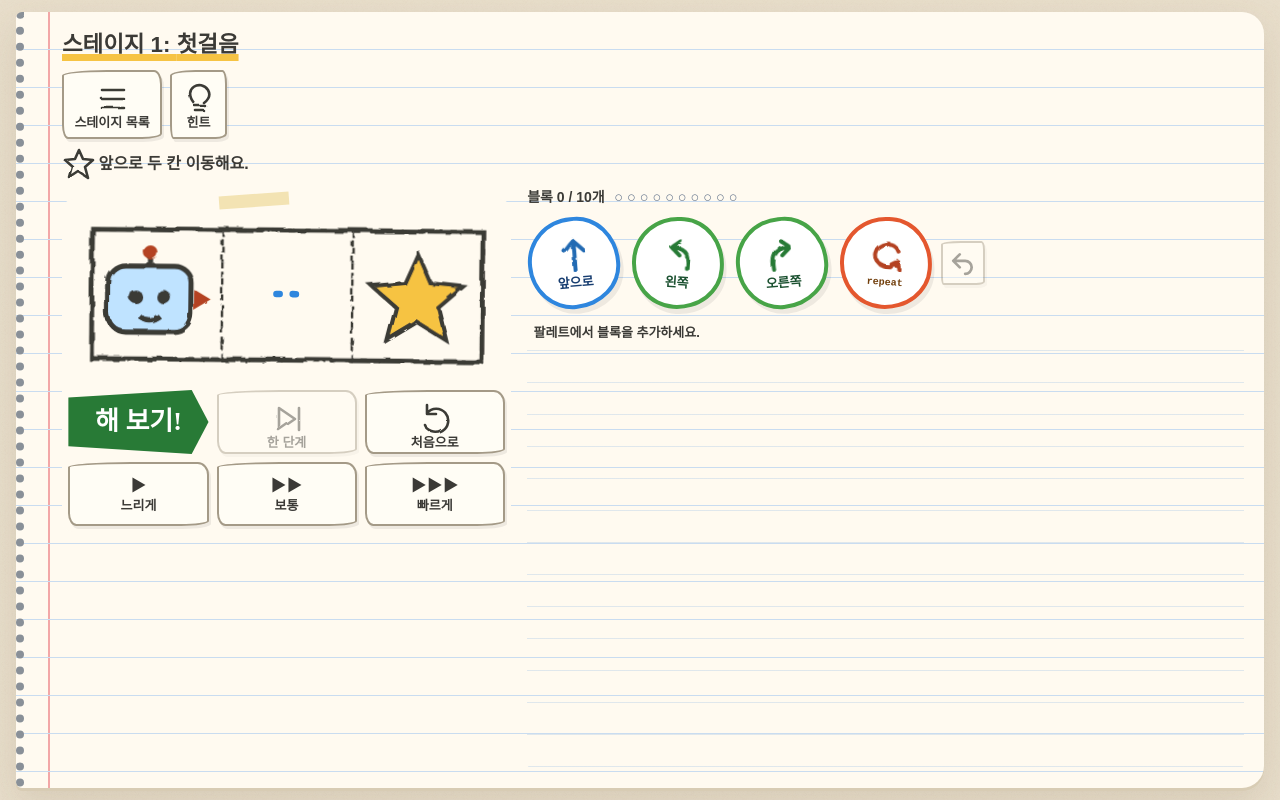
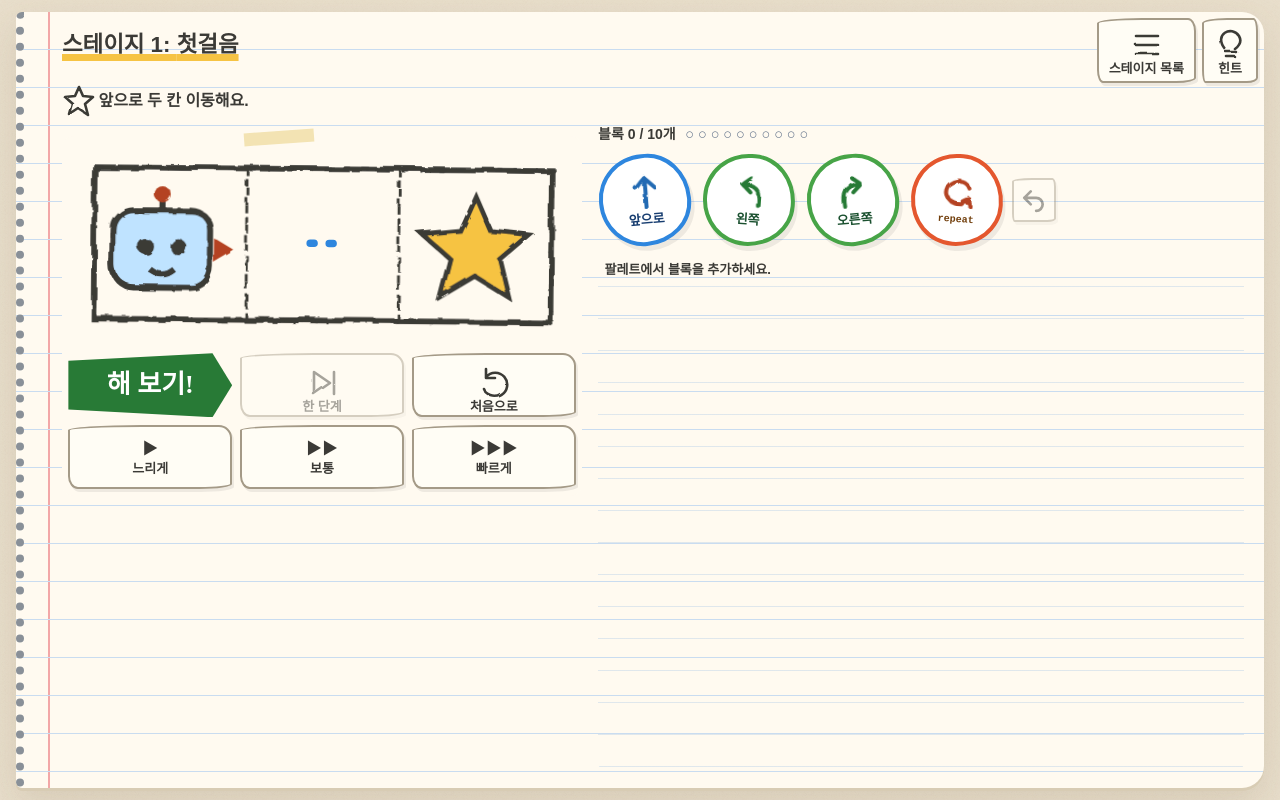
Before and after one commit to jobchoi/Lealnspire, a React (Vite) app: page / in a window 1280 px wide. Both pictures are taken after a click on the button "시작하기". Built offline with nearby package versions, Linux system fonts and the light colour scheme; a web font is replaced by a local one.

Commit message:
T64 1차: 데스크톱 맵을 시안처럼 크게(버튼 줄을 제목 줄로, 맵 열 44%, 게임기 LCD 확대), T63 QC 완료 기록
Co-Authored-By: Claude Opus 5.5 <noreply@anthropic.com>

```diff
--- a/src/index.css
+++ b/src/index.css
@@ -926,3 +926,21 @@ button small { display: block; font-size: .75rem; }
 
 /* Keep non-directional palette symbols legible inside the 44px command row. */
 .play-page.returns-page .palette :is(.block-return,.block-set,.block-change) .theme-symbol { width:28px; height:28px; }
+
+/* T64 시안 대비 다듬기(데스크톱 전용, Claude 2026-11-26): 위쪽 버튼 줄을 제목 줄 오른쪽으로 올려
+   맵에 높이를 돌려준다. 시안처럼 맵이 화면의 주인공이 되게 왼쪽 열을 넓힌다. 휴대폰 배치는 그대로. */
+@media (min-width:1000px) and (min-height:600px) {
+ .play-page .stage-controls { position:absolute; top:6px; right:6px; display:flex; gap:6px; z-index:3; }
+ .play-page:has(.world-switch) .stage-controls { right:170px; }
+ .play-page .stage-controls button { min-height:44px; padding:4px 10px; }
+ .play-page h1 { padding-right:400px; min-height:48px; }
+ .play-page:has(.world-switch) h1 { padding-right:560px; }
+ .play-page .game-layout { grid-template-columns:minmax(320px,44%) minmax(0,1fr); }
+ .play-page .map-panel .art-board,.play-page .map-panel .train-island { max-height:calc(100dvh - 300px); }
+ .map-panel .board { width:min(100%, calc((100dvh - 300px) * var(--board-ratio))); }
+ /* 게임기: 본체 틀(24+23+32px)과 조작부(144px)를 뺀 높이를 LCD에 */
+ .play-page.theme-handheld .map-panel .board.art-board { max-height:calc(100dvh - 450px); }
+ /* 맵 카드(1/2, 2/2) 줄이 있는 단원은 그만큼 덜 키움 */
+ .play-page.conditions-page .map-panel .art-board,.play-page.conditions-page .map-panel .train-island { max-height:calc(100dvh - 350px); }
+ .play-page.conditions-page.theme-handheld .map-panel .board.art-board { max-height:calc(100dvh - 500px); }
+}
```
Also changed, not shown: 5 other files (tests, documents, lock files or other folders).
